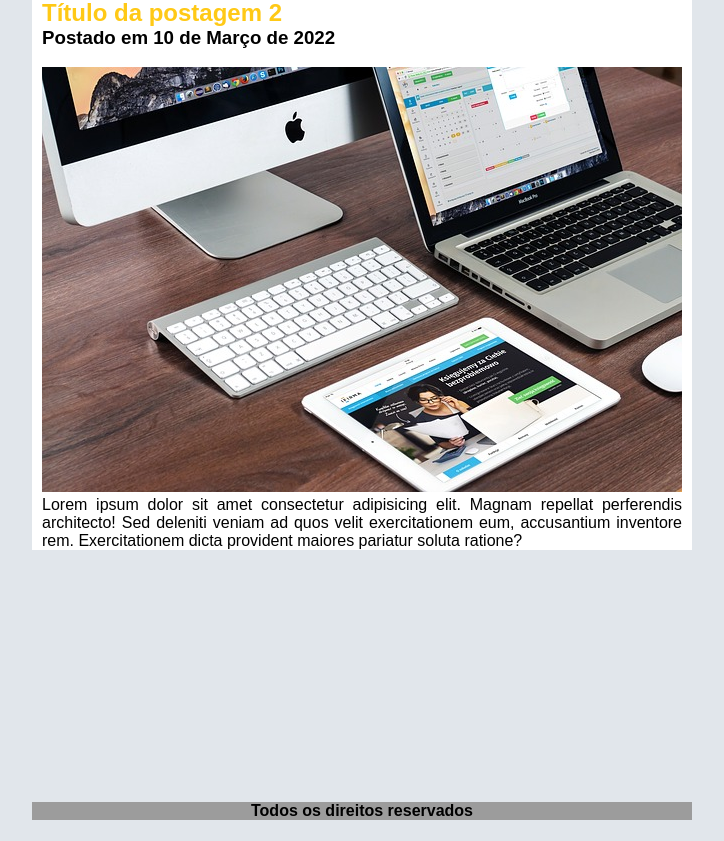
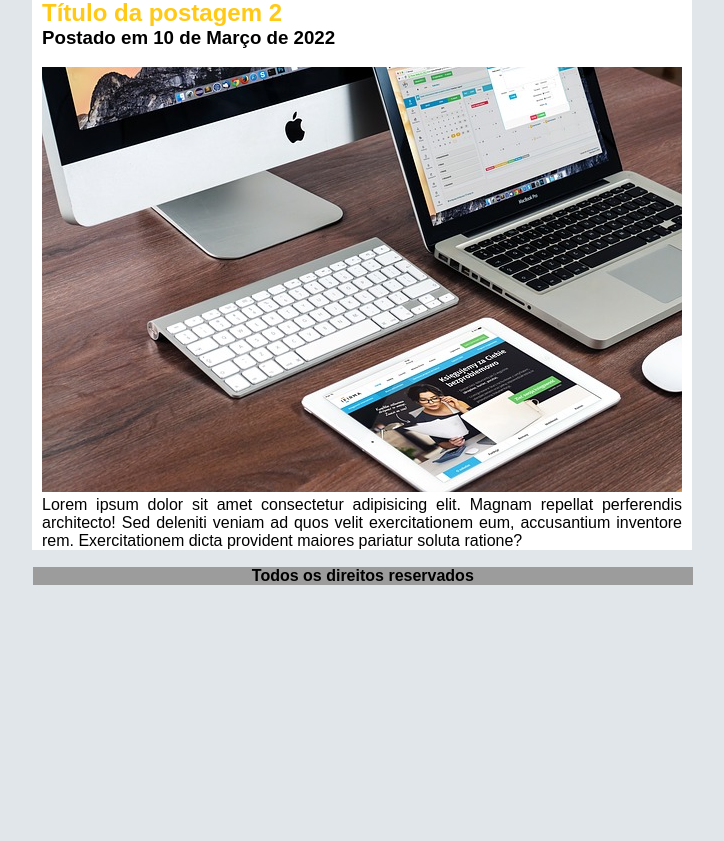
Before and after one commit to PedrohDavi/DESAFIO-2-MICROINFORMATICA, a Flask app: page / in a window 1280 px wide. Shown: the part 722-1563 px from the top of the page, without its empty margins (278-1002 px from the left). After the commit the page ends 1307 px from the top, so only its background shows below. Run offline with Flask 2, Linux system fonts and the light colour scheme.

Commit message:
Finalizado

```diff
--- a/static/css/style.css
+++ b/static/css/style.css
@@ -36,7 +36,6 @@ body, ul, li, p {
   display: flex;
  }
 
-
 #tec {
   color: rgb(122, 121, 121);
   margin: 0%;
@@ -63,9 +62,14 @@ body, ul, li, p {
   padding: 10px;
   }
 
+section {
+  margin: 0 auto;
+}
+
 main {
-  width: 660px;;
+  width: 660px;
   margin: 0 auto;
+
   }
 
 nav {
@@ -124,10 +128,13 @@ nav h3 {
   padding: 3px;
 }
 
-footer {
+nav footer {
   text-align: center;
   justify-content: center;
   margin: 0 auto;
   background: rgb(156, 156, 156);
-  width: 100%;
+  width: 660px ;
+  position: relative;
+  bottom: -780px;
+  right: 689px;
 }
--- a/templates/home.html
+++ b/templates/home.html
@@ -23,6 +23,7 @@
             <li><strong><a href="eletronicos">Eletrônicos</a></strong></li>
         </ul>
     </header>
+    <section>
         <main>
             <div class="post1">
                 <h2>Título da postagem 1</h2>
@@ -51,10 +52,13 @@
                 <li><strong><a href="informatica">Informática</a></strong></li>
                 <li><strong><a href="eletronicos">Eletrônicos</a></strong></li>
             </span>
-    </nav>
             <footer>
                 <h4>Todos os direitos reservados</h4>
             </footer>
+        </nav>
+
+
         </main>
+    </section>
 </body>
 </html>
```
Lines whose indentation alone changed are shown as unchanged.
